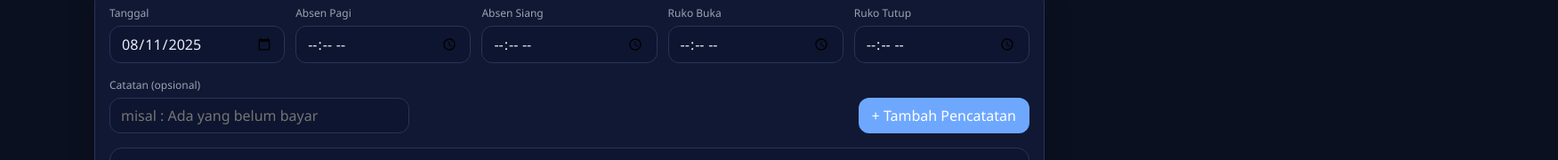
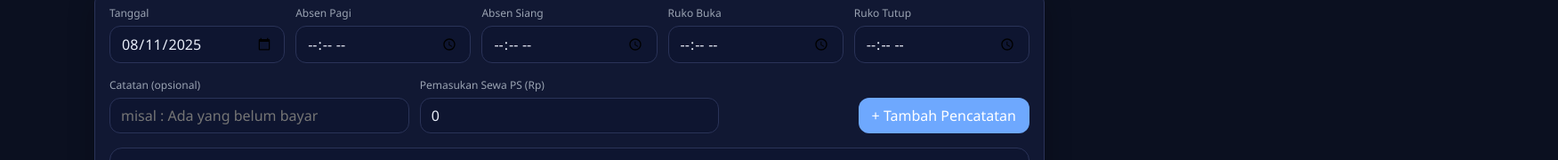
Before and after one commit to fauzan388/pembukuan-rental-ps-urban-digital, a plain HTML site: page index.html in a window 1280 px wide. Shown: the part 146-326 px from the top of the page at 89% size, 1751 px wide, since content can reach past the window. Drawn offline with nearby package versions, Linux system fonts and the light colour scheme.

Commit message:
Add files via upload

```diff
--- a/index.html
+++ b/index.html
@@ -100,7 +100,6 @@
   #rangePill .btn { padding:8px 10px }
 
   /* === Recap styles === */
-  .visually-hidden{position:absolute!important;width:1px;height:1px;padding:0;margin:-1px;overflow:hidden;clip:rect(0,0,0,0);white-space:nowrap;border:0}
   .recap{display:grid;gap:10px;grid-template-columns:repeat(4,minmax(0,1fr));margin:6px 0 0}
   .recap-item{display:flex;align-items:center;gap:10px;background:var(--card2);border:1px solid var(--ring);border-radius:12px;padding:12px}
   .recap-item .label{font-size:12px;color:var(--muted)}
@@ -490,7 +489,7 @@ th:first-child, td:first-child{ text-align: left; }
 </div>
 <input id="harian" type="hidden" value="0"/><input id="jajanan" type="hidden" value="0"/><input id="jasa" type="hidden" value="0"/><div><label>Absen Pagi</label><input class="input" id="absenPagi" required="required" type="time"/></div><div><label>Absen Siang</label><input class="input" id="absenSiang" required="required" type="time"/></div><div><label>Ruko Buka</label><input class="input" id="rukoBuka" required="required" type="time"/></div><div><label>Ruko Tutup</label><input class="input" id="rukoTutup" required="required" type="time"/></div></div>
 <div class="spacer"></div>
-<div class="grid g3"><div><label>Catatan (opsional)</label><input class="input" id="catatan" placeholder="misal : Ada yang belum bayar" type="text"/></div><div><label class="visually-hidden">Pemasukan Sewa PS (Rp)</label><input class="input mono visually-hidden" id="sewa" min="0" placeholder="0" step="100" type="number"/></div><div class="right"><label style="visibility:hidden">.</label><div class="actions-row" id="formActions"><button class="btn warn" id="cancelEditBtn" style="display:none;">Batal</button><button class="btn primary" id="addBtn">+ Tambah Pencatatan</button></div></div></div>
+<div class="grid g3"><div><label>Catatan (opsional)</label><input class="input" id="catatan" placeholder="misal : Ada yang belum bayar" type="text"/></div><div><label >Pemasukan Sewa PS (Rp)</label><input class="input mono" id="sewa" min="0" placeholder="0" step="100" type="number"/></div><div class="right"><label style="visibility:hidden">.</label><div class="actions-row" id="formActions"><button class="btn warn" id="cancelEditBtn" style="display:none;">Batal</button><button class="btn primary" id="addBtn">+ Tambah Pencatatan</button></div></div></div>
 <div class="spacer"></div>
 <!-- Rincian Pemasukan Harian -->
 <div class="subcard">
```
